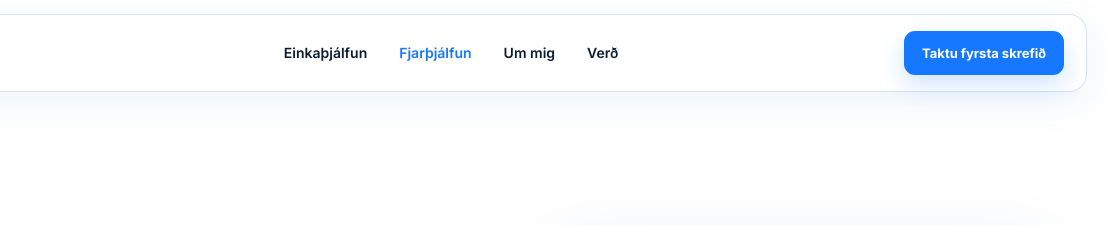
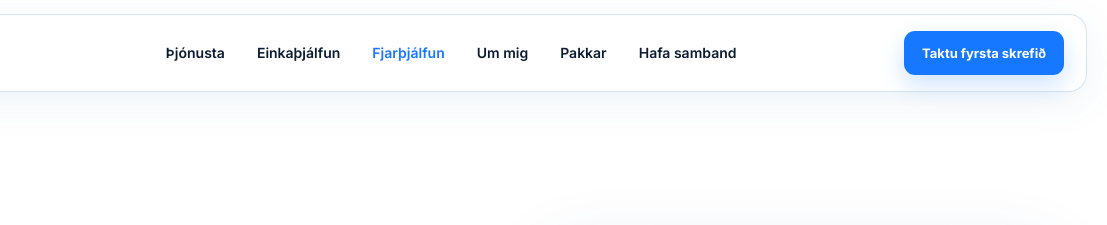
Before and after one commit to starnarpt/einkathjalfun, a website: page fjarthjalfun.html in a window 1280 px wide. Shown: the top 225 px of the page, 173-1280 px from the left. Drawn offline with nearby package versions, Linux system fonts and the light colour scheme; a web font is replaced by a local one.

Commit message:
Standardize online page navigation

```diff
--- a/fjarthjalfun.html
+++ b/fjarthjalfun.html
@@ -14,7 +14,7 @@
   <body>
     <header class="site-header">
       <a class="brand" href="index.html" aria-label="SA Fitness forsíða"><span class="brand-mark">SA</span><span class="brand-name">FITNESS</span></a>
-      <nav class="desktop-nav" aria-label="Aðalvalmynd"><a href="einkathjalfun.html">Einkaþjálfun</a><a class="nav-active" href="fjarthjalfun.html">Fjarþjálfun</a><a href="index.html#um-mig">Um mig</a><a href="index.html#pakkar">Verð</a></nav>
+      <nav class="desktop-nav" aria-label="Aðalvalmynd"><a href="index.html#thjonusta">Þjónusta</a><a href="einkathjalfun.html">Einkaþjálfun</a><a class="nav-active" href="fjarthjalfun.html">Fjarþjálfun</a><a href="index.html#um-mig">Um mig</a><a href="index.html#pakkar">Pakkar</a><a href="index.html#samband">Hafa samband</a></nav>
       <a class="button button-small" href="index.html#samband">Taktu fyrsta skrefið</a>
     </header>
 
```
